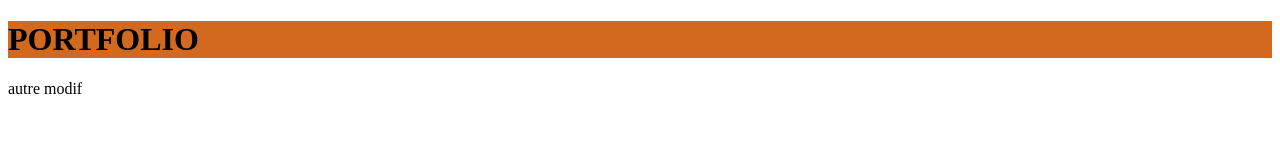
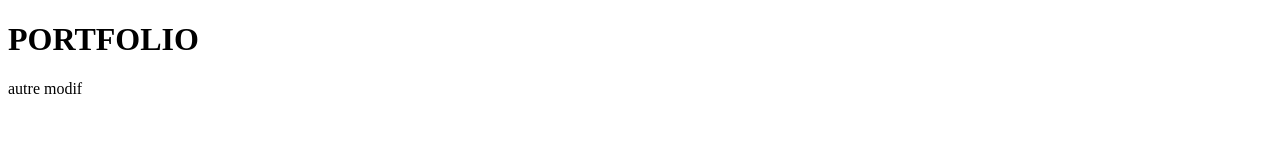
Before and after one commit to alexa-ldu/portfolio, a plain HTML site: page index.html in a window 1280 px wide. Drawn offline with Linux system fonts and the light colour scheme.

Commit message:
Update style.css

```diff
--- a/style.css
+++ b/style.css
@@ -1,3 +1,3 @@
 h1{
-    background-color:chocolate;
+    background-color:white;
 }
```
